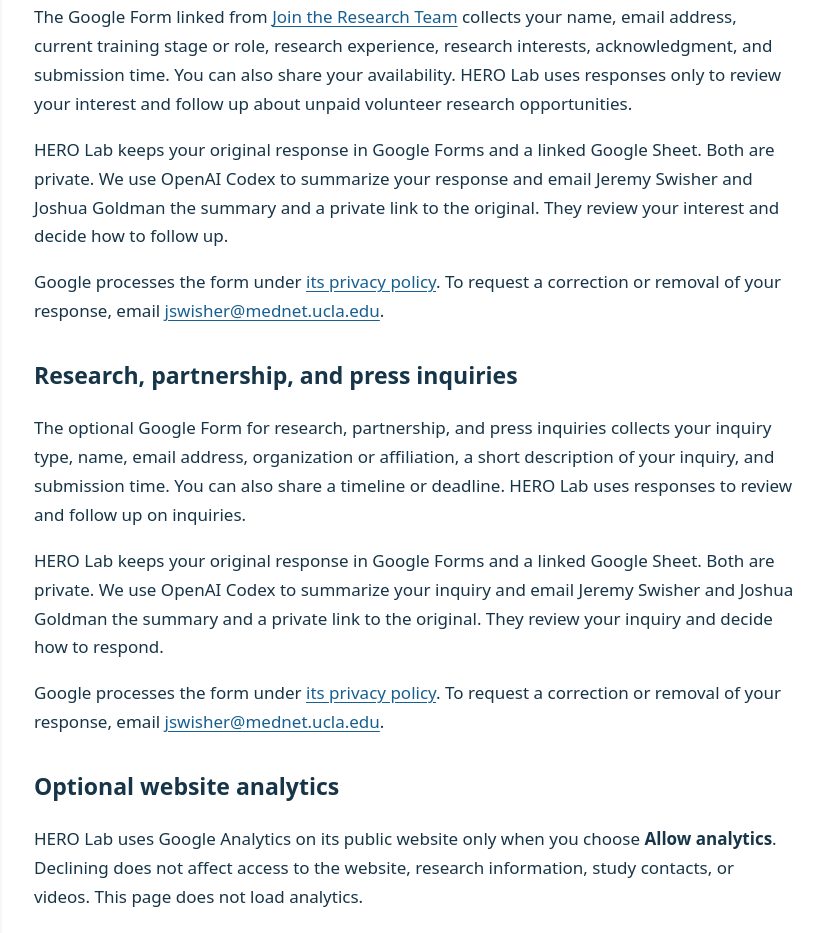
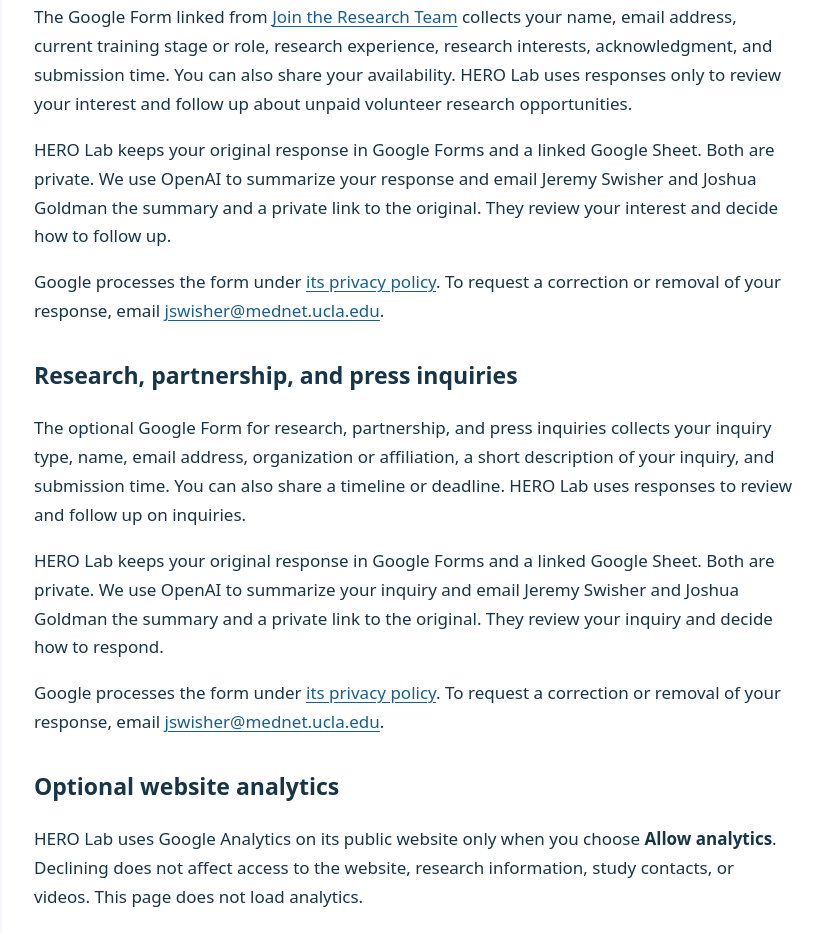
Before and after one commit to jeremyswisher13/hero-lab, a plain HTML site: page privacy.html in a window 1280 px wide. Shown: the part 2049-2982 px from the top of the page, without its empty margins (226-1049 px from the left). Drawn offline with Linux system fonts and the light colour scheme.

Commit message:
Name OpenAI in both intake privacy disclosures

```diff
--- a/privacy.html
+++ b/privacy.html
@@ -26,11 +26,11 @@
   <p>We may use an email service to manage and send future Summit updates. You can ask to be removed from the Summit interest list by emailing <a href="mailto:jswisher@mednet.ucla.edu?subject=HERO%20Summit%20unsubscribe">jswisher@mednet.ucla.edu</a> with “HERO Summit unsubscribe” in the subject.</p>
   <h2 id="research-volunteers">Volunteer research interest form</h2>
   <p>The Google Form linked from <a href="/#contact-research-team">Join the Research Team</a> collects your name, email address, current training stage or role, research experience, research interests, acknowledgment, and submission time. You can also share your availability. HERO Lab uses responses only to review your interest and follow up about unpaid volunteer research opportunities.</p>
-  <p>HERO Lab keeps your original response in Google Forms and a linked Google Sheet. Both are private. We use OpenAI Codex to summarize your response and email Jeremy Swisher and Joshua Goldman the summary and a private link to the original. They review your interest and decide how to follow up.</p>
+  <p>HERO Lab keeps your original response in Google Forms and a linked Google Sheet. Both are private. We use OpenAI to summarize your response and email Jeremy Swisher and Joshua Goldman the summary and a private link to the original. They review your interest and decide how to follow up.</p>
   <p>Google processes the form under <a href="https://policies.google.com/privacy">its privacy policy</a>. To request a correction or removal of your response, email <a href="mailto:jswisher@mednet.ucla.edu?subject=HERO%20Lab%20Volunteer%20Research%20Inquiry">jswisher@mednet.ucla.edu</a>.</p>
   <h2 id="professional-inquiries">Research, partnership, and press inquiries</h2>
   <p>The optional Google Form for research, partnership, and press inquiries collects your inquiry type, name, email address, organization or affiliation, a short description of your inquiry, and submission time. You can also share a timeline or deadline. HERO Lab uses responses to review and follow up on inquiries.</p>
-  <p>HERO Lab keeps your original response in Google Forms and a linked Google Sheet. Both are private. We use OpenAI Codex to summarize your inquiry and email Jeremy Swisher and Joshua Goldman the summary and a private link to the original. They review your inquiry and decide how to respond.</p>
+  <p>HERO Lab keeps your original response in Google Forms and a linked Google Sheet. Both are private. We use OpenAI to summarize your inquiry and email Jeremy Swisher and Joshua Goldman the summary and a private link to the original. They review your inquiry and decide how to respond.</p>
   <p>Google processes the form under <a href="https://policies.google.com/privacy">its privacy policy</a>. To request a correction or removal of your response, email <a href="mailto:jswisher@mednet.ucla.edu?subject=HERO%20Lab%20Professional%20Inquiry">jswisher@mednet.ucla.edu</a>.</p>
   <h2 id="analytics">Optional website analytics</h2>
   <p>HERO Lab uses Google Analytics on its public website only when you choose <strong>Allow analytics</strong>. Declining does not affect access to the website, research information, study contacts, or videos. This page does not load analytics.</p>
```
